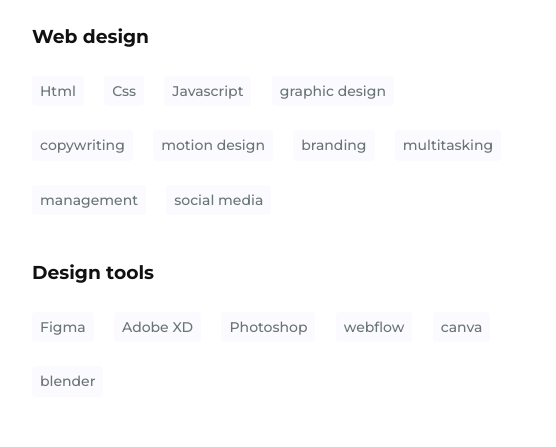
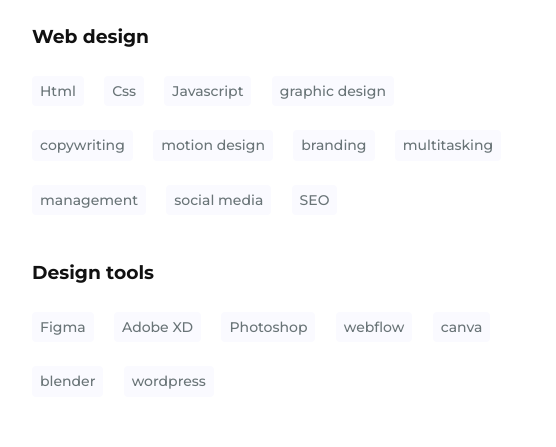
Before and after one commit to nefelibata102/nefelibata-103, a plain HTML site: page index.html in a window 1280 px wide. Shown: the part 1490-1937 px from the top of the page, 96-652 px from the left. Drawn offline with nearby package versions, Linux system fonts and the light colour scheme.

Commit message:
Update index.html

```diff
--- a/index.html
+++ b/index.html
@@ -94,6 +94,9 @@
                          <span class="skills__name">multitasking</span>
                          <span class="skills__name">management</span>
                          <span class="skills__name">social media</span>
+                        <span class="skills__name">SEO</span>
+
+
 
                         <h3 class="skills__subtitle">Design tools</h3>
                         <span class="skills__name">Figma</span>
@@ -102,6 +105,7 @@
                         <span class="skills__name">webflow</span>
                          <span class="skills__name">canva</span>
                          <span class="skills__name">blender</span>
+                        <span class="skills__name">wordpress</span>
                     </div>
 
                     <div class="skills__img">
```
